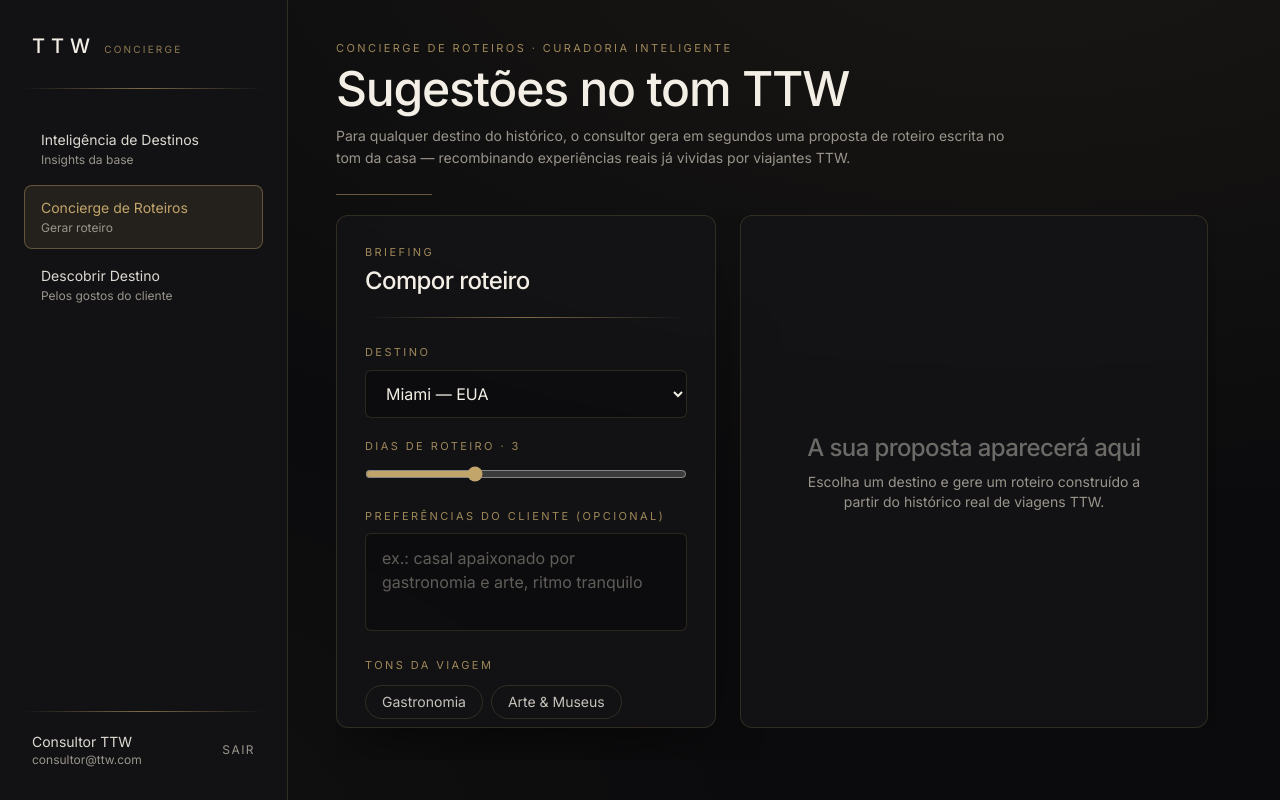
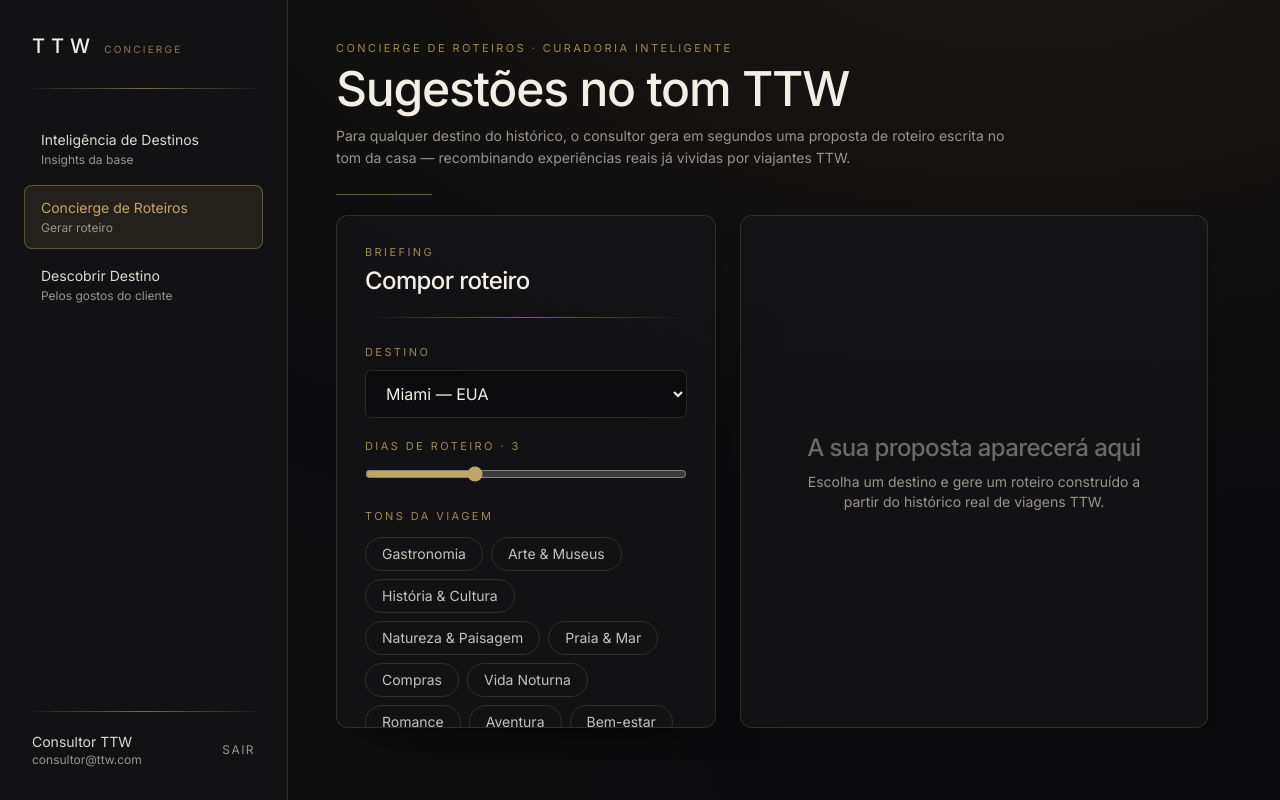
Before and after one commit to pedrohsnd1412/ttw-concierge, a Next.js app: page /concierge in a window 1280 px wide. Built offline with nearby package versions, Linux system fonts and the light colour scheme.

Commit message:
refactor: remove preferences handling from ConciergeInner component

```diff
--- a/components/ConciergeClient.tsx
+++ b/components/ConciergeClient.tsx
@@ -18,7 +18,6 @@ function ConciergeInner({ cities }: { cities: { city: string; country: string }[
   const params = useSearchParams();
   const [city, setCity] = useState(cities[0]?.city || "");
   const [days, setDays] = useState(3);
-  const [prefs, setPrefs] = useState("");
   const [sel, setSel] = useState<string[]>([]);
   const [loading, setLoading] = useState(false);
   const [swapping, setSwapping] = useState<number | null>(null);
@@ -29,11 +28,9 @@ function ConciergeInner({ cities }: { cities: { city: string; country: string }[
   // pré-preenchimento via link (handoff do Descobrir Destino)
   useEffect(() => {
     const qCity = params.get("city");
-    const qPrefs = params.get("prefs");
     const qThemes = params.get("themes");
     const qDays = params.get("days");
     if (qCity && cities.find((c) => c.city === qCity)) setCity(qCity);
-    if (qPrefs) setPrefs(qPrefs);
     if (qThemes) setSel(qThemes.split(",").filter(Boolean));
     if (qDays) setDays(Math.min(Math.max(Number(qDays) || 3, 1), 7));
     // eslint-disable-next-line react-hooks/exhaustive-deps
@@ -51,7 +48,7 @@ function ConciergeInner({ cities }: { cities: { city: string; country: string }[
     const res = await fetch("/api/concierge", {
       method: "POST",
       headers: { "Content-Type": "application/json" },
-      body: JSON.stringify({ city, days, preferences: prefs, themes: sel }),
+      body: JSON.stringify({ city, days, themes: sel }),
     });
     setLoading(false);
     if (res.ok) setResult(await res.json());
@@ -65,7 +62,7 @@ function ConciergeInner({ cities }: { cities: { city: string; country: string }[
     const res = await fetch("/api/concierge/day", {
       method: "POST",
       headers: { "Content-Type": "application/json" },
-      body: JSON.stringify({ city: result.city, excludeIds, preferences: prefs, themes: sel }),
+      body: JSON.stringify({ city: result.city, excludeIds, themes: sel }),
     });
     setSwapping(null);
     if (res.ok) {
@@ -118,15 +115,6 @@ function ConciergeInner({ cities }: { cities: { city: string; country: string }[
           type="range" min={1} max={7} value={days}
           onChange={(e) => setDays(Number(e.target.value))}
           className="mt-3 w-full accent-[#C2A56A]"
-        />
-
-        <label className="eyebrow mt-5 block">Preferências do cliente (opcional)</label>
-        <textarea
-          value={prefs}
-          onChange={(e) => setPrefs(e.target.value)}
-          rows={3}
-          placeholder="ex.: casal apaixonado por gastronomia e arte, ritmo tranquilo"
-          className="input-luxe mt-2 resize-none"
         />
 
         <label className="eyebrow mt-5 block">Tons da viagem</label>
```
